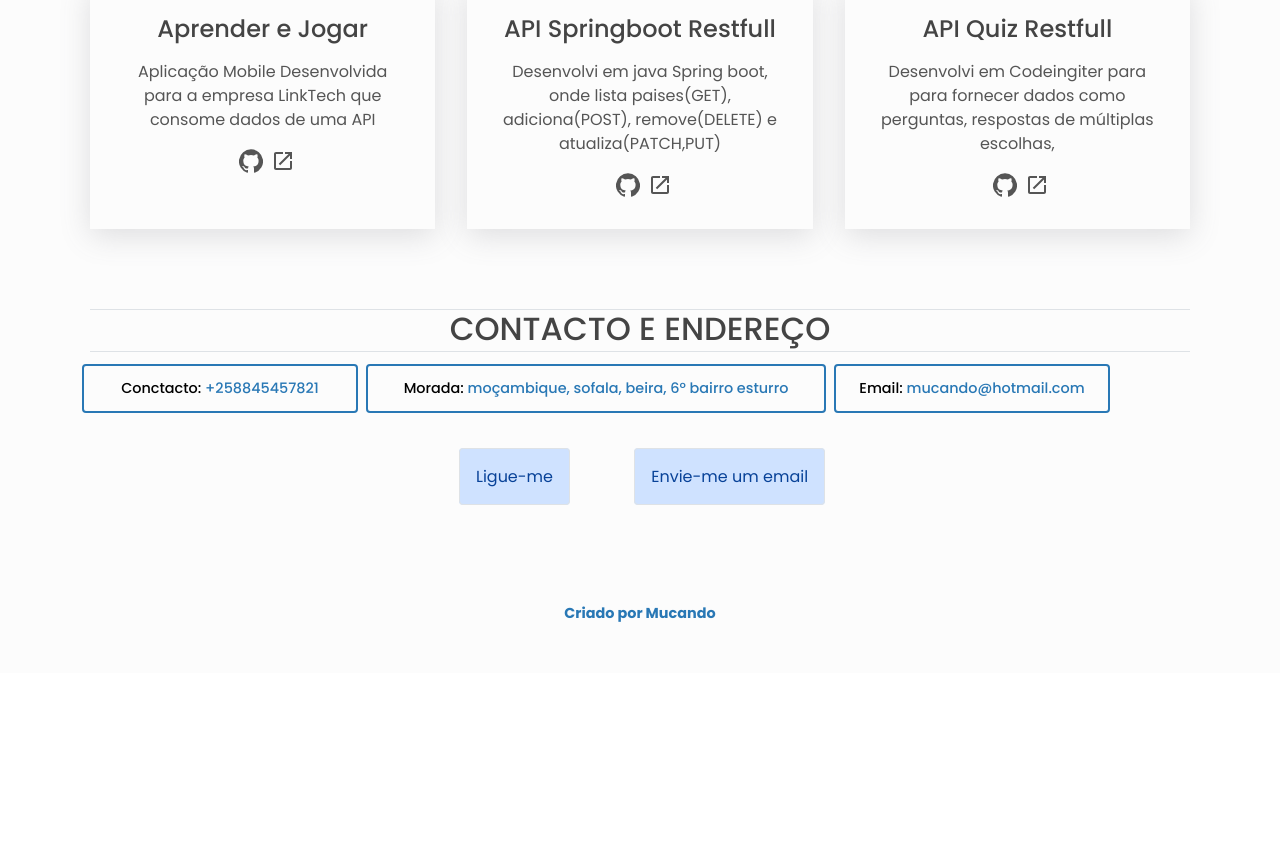
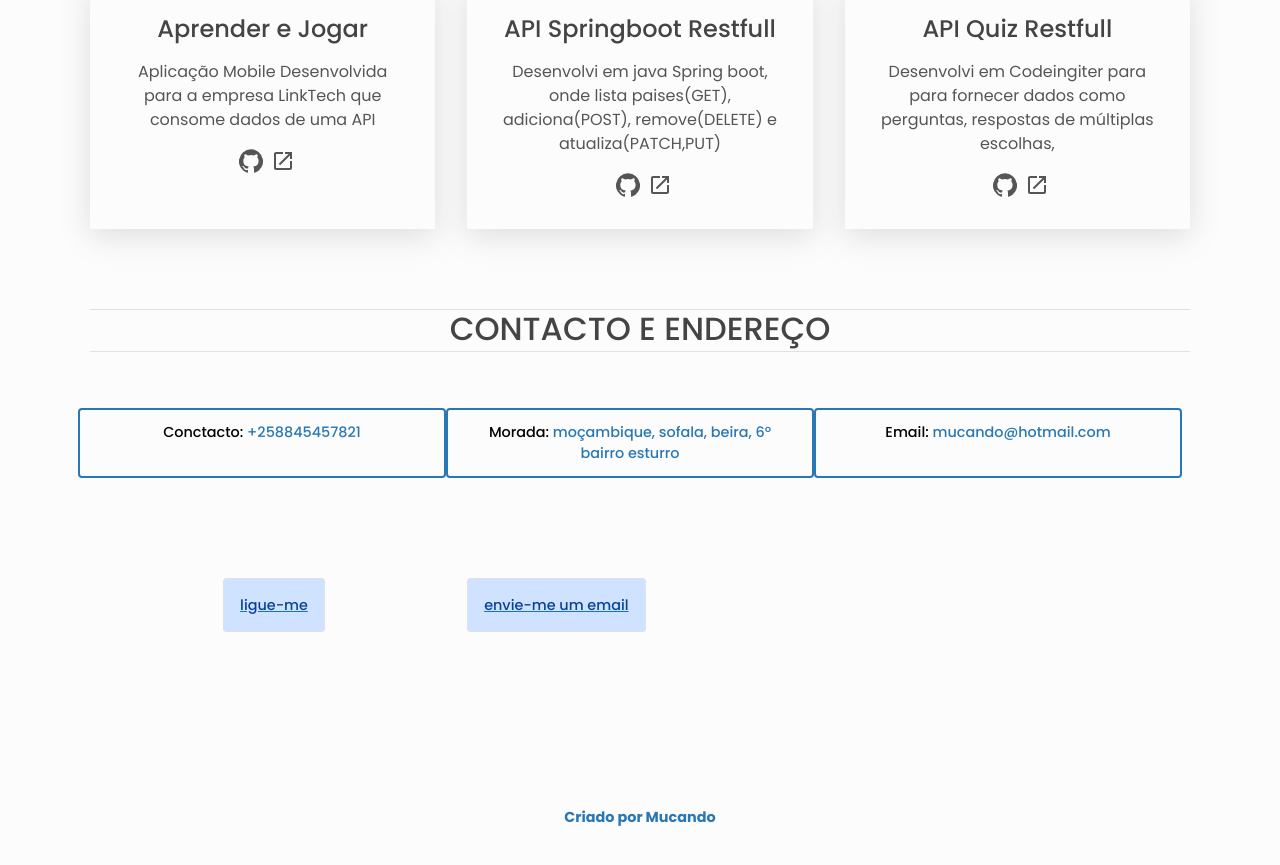
Before and after one commit to Odnacum/port_mucando, a React (Create React App) app: page / in a window 1280 px wide. Shown: the part 1704-2569 px from the top of the page. Before the commit the page ends 2377 px from the top, so only its background shows below. Built offline with nearby package versions, Linux system fonts and the light colour scheme.

Commit message:
Modificacoes finais

```diff
--- a/src/components/Contact/Contact.js
+++ b/src/components/Contact/Contact.js
@@ -1,4 +1,3 @@
-import uniqid from "uniqid";
 import { contact } from "../../portfolio";
 import "./Contact.css";
 
@@ -11,33 +10,29 @@ const Contact = () => {
         <h2 className="section__title">Contacto e Endereço</h2>
       </div>
 
-      <div className="row mt-2 me-2">
-        <span type="button" className="btn btn--outline  col-3 m-1">
+      <div className="row mt-2 me-2 py-lg-5">
+        <span type="button" className="btn btn--outline  col-sm-4">
           <span className="text-capitalize text-black">Conctacto:</span> {contact.map((contacto) => (contacto.phone))}
         </span>
-        <span type="button" className="btn btn--outline col-5 m-1">
+        <span type="button" className="btn btn--outline col-sm-4">
          <span className="text-capitalize text-black">Morada:</span> {contact.map((contacto) => (contacto.morada))}
         </span>
-        <span type="button" className="btn btn--outline col-3 m-1">
+        <span type="button" className="btn btn--outline col-sm-4">
            <span className="text-capitalize text-black">Email:</span> {contact.map((contacto) => (contacto.email))}
         </span>
       </div>
-      <div className="dif row text-center mt-5">
-        <div className="col-md-2 ">
-          <a href={`tel:${contact.map((contacto) => (contacto.phone))}`} className="alert alert-primary ms-4 border ">
-        <span type="button">
+      <div className="row mt-2 me-2 py-lg-5 text-center">
+        <span type="button" className="btn btn-sm btn-link col-sm-4 text-center mb-3">
+         <a href={`tel:${contact.map((contacto) => (contacto.phone))}`} className="alert alert-primary ms-4 border ">
           Ligue-me
+          </a>
         </span>
+        <span type="button" className="btn btn-sm btn-link  col-sm-4 text-sm-start">
+           <a href={`mailto:${contact.map((contacto) => (contacto.email))}`}
+              className="alert alert-primary me-1 border ">
+          Envie-me um email
           </a>
-        </div><br/>
-        <div className="col-md-3">
-          <a href={`mailto:${contact.map((contacto) => (contacto.email))}`}
-             className="alert alert-primary me-1 border ">
-        <span type="button">
-          Envie-me um email
         </span>
-          </a>
-        </div>
       </div>
 
 
```
Also changed, not shown: src/components/Contact/Contact.css (line endings or trailing spaces).
